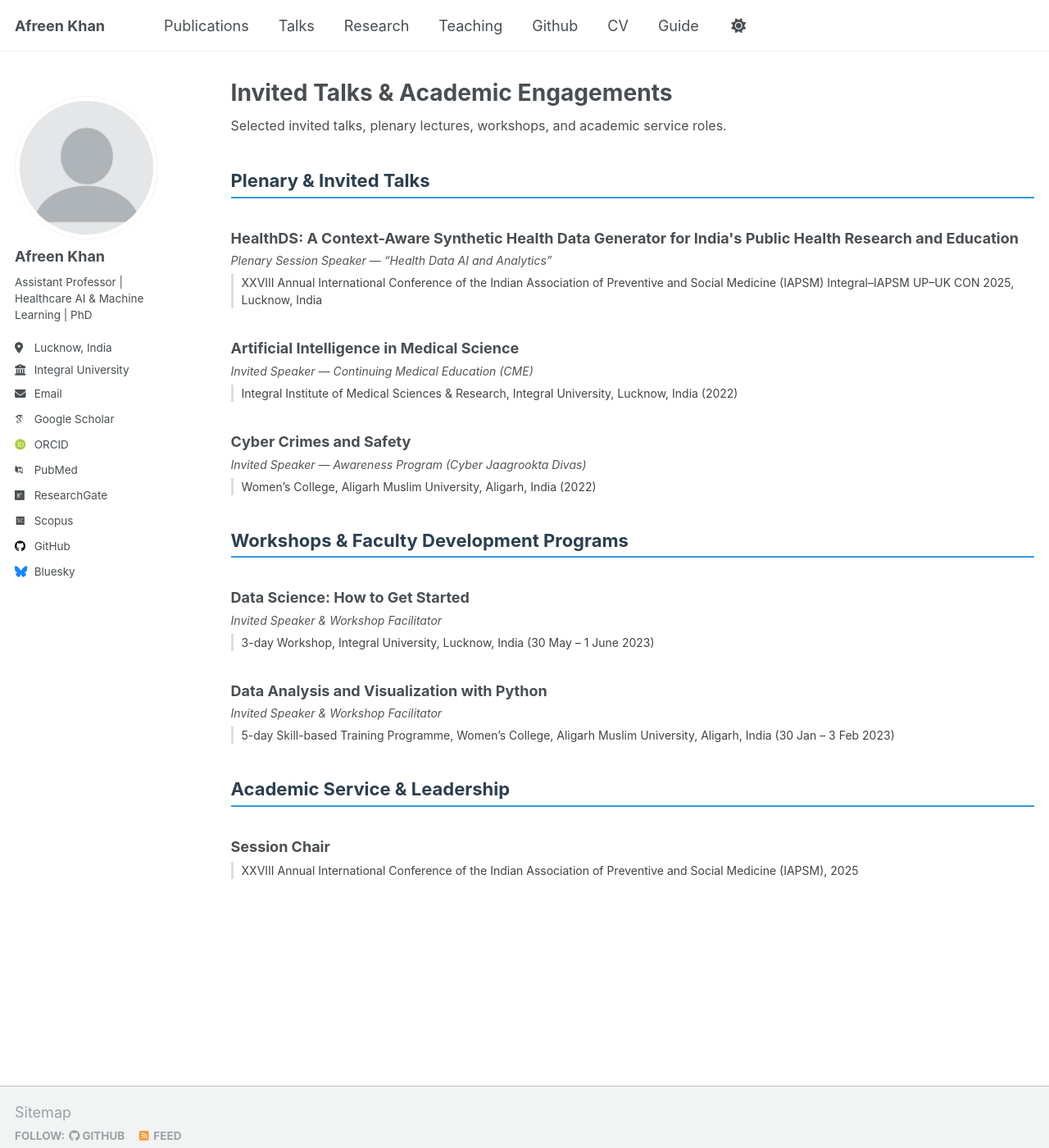
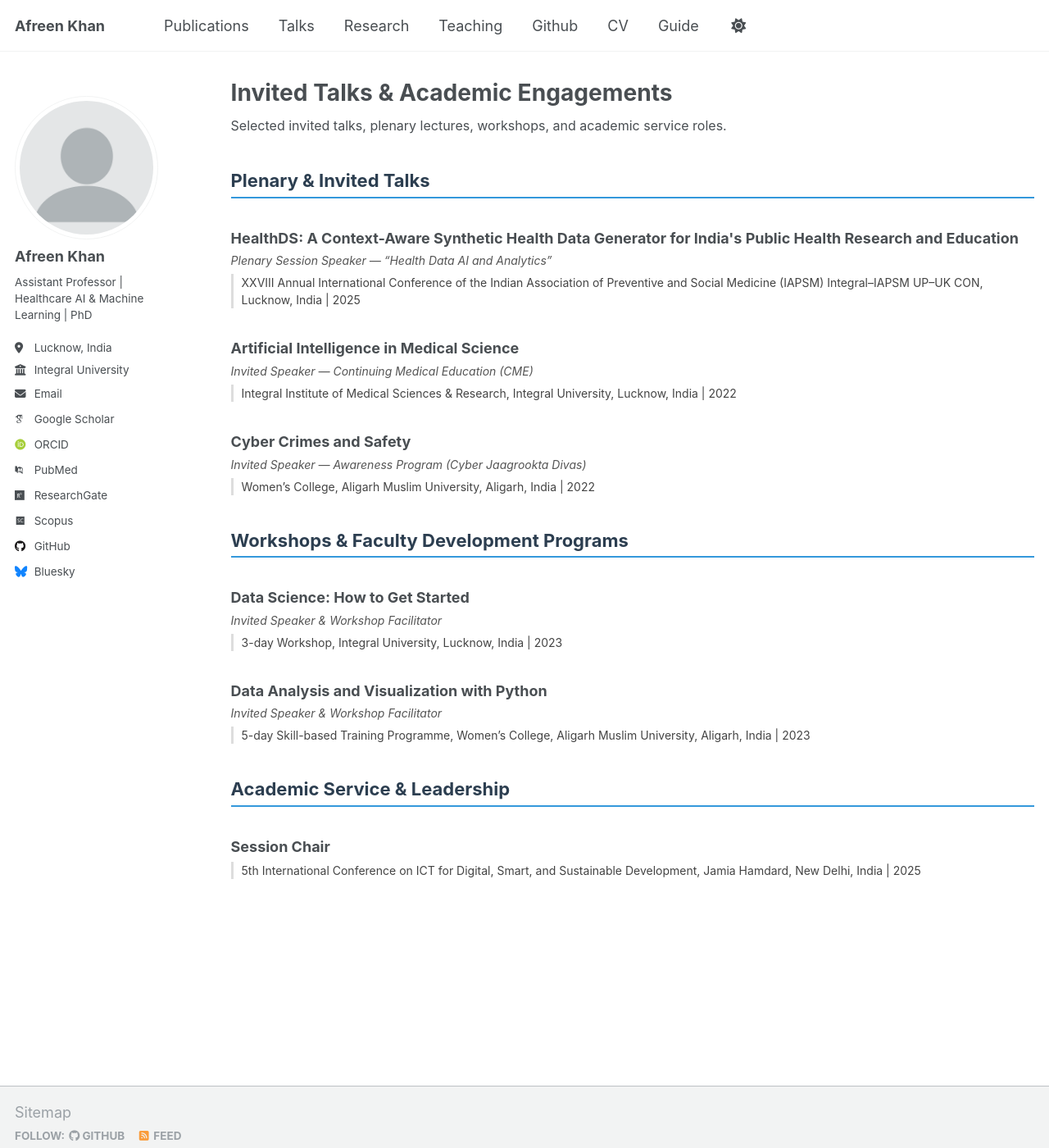
Before and after one commit to afreen-kh/afreen-kh.github.io, a Jekyll site: the page built from _pages/talks.html, in a window 1280 px wide and 1400 px high. Shown: the whole window at 82% size. Built offline with Jekyll 4.4.1, drawn with Linux system fonts in a browser that asks for light colours; some web fonts are replaced; a script that is not in the unit is left out.

Commit message:
Update talks.html

```diff
--- a/_pages/talks.html
+++ b/_pages/talks.html
@@ -20,7 +20,7 @@ Selected invited talks, plenary lectures, workshops, and academic service roles.
   </div>
   <div class="pub-contribution">
     XXVIII Annual International Conference of the Indian Association of Preventive and Social Medicine (IAPSM)
-    Integral–IAPSM UP–UK CON 2025, Lucknow, India
+    Integral–IAPSM UP–UK CON, Lucknow, India | 2025
   </div>
 </div>
 
@@ -33,7 +33,7 @@ Selected invited talks, plenary lectures, workshops, and academic service roles.
   </div>
   <div class="pub-contribution">
     Integral Institute of Medical Sciences & Research,
-    Integral University, Lucknow, India (2022)
+    Integral University, Lucknow, India | 2022
   </div>
 </div>
 
@@ -46,7 +46,7 @@ Selected invited talks, plenary lectures, workshops, and academic service roles.
   </div>
   <div class="pub-contribution">
     Women’s College, Aligarh Muslim University,
-    Aligarh, India (2022)
+    Aligarh, India | 2022
   </div>
 </div>
 
@@ -60,8 +60,7 @@ Selected invited talks, plenary lectures, workshops, and academic service roles.
     Invited Speaker & Workshop Facilitator
   </div>
   <div class="pub-contribution">
-    3-day Workshop, Integral University, Lucknow, India
-    (30 May – 1 June 2023)
+    3-day Workshop, Integral University, Lucknow, India | 2023
   </div>
 </div>
 
@@ -74,8 +73,7 @@ Selected invited talks, plenary lectures, workshops, and academic service roles.
   </div>
   <div class="pub-contribution">
     5-day Skill-based Training Programme,
-    Women’s College, Aligarh Muslim University, Aligarh, India
-    (30 Jan – 3 Feb 2023)
+    Women’s College, Aligarh Muslim University, Aligarh, India | 2023
   </div>
 </div>
 
@@ -86,6 +84,6 @@ Selected invited talks, plenary lectures, workshops, and academic service roles.
     Session Chair
   </h3>
   <div class="pub-contribution">
-    XXVIII Annual International Conference of the Indian Association of Preventive and Social Medicine (IAPSM), 2025
+    5th International Conference on ICT for Digital, Smart, and Sustainable Development, Jamia Hamdard, New Delhi, India | 2025
   </div>
 </div>
```
